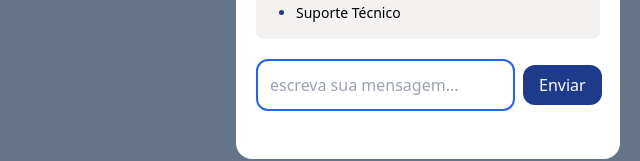
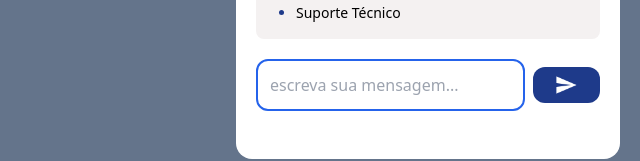
Before and after one commit to Danimanuel/front-end, an Angular app: page / in a window 1280 px wide. Shown: the part 545-706 px from the top of the page, without its empty margins (640-1280 px from the left). Built offline with nearby package versions, Linux system fonts and the light colour scheme.

Commit message:
front-end finalizado

```diff
--- a/src/app/components/chat/chat.component.html
+++ b/src/app/components/chat/chat.component.html
@@ -2,8 +2,8 @@
   <div class=" -ml-10 h-screen p-[30px]" >
     <section class="bg-white overflow-hidden  transition-all duration-500 ease-in-out transform origin-bottom fixed bottom-24 right-5
      rounded-2xl
-     xs:w-[20rem] h-[25rem] right-0
-      sm:w-80 sm:h-[30rem]
+     xs:w-[20rem] h-[25rem] --0
+      sm:w-80 sm:h-[26rem]
       md:w-96 md:h-[26rem]
     "
      *ngIf="mostraChat">
@@ -26,7 +26,7 @@
       </article>
       <form method="post" class="flex items-center gap-2 px-5">
         <input type="text" placeholder="escreva sua mensagem..." class="flex-1 rounded-xl border-2 p-3 border-blue-600">
-        <button type="submit" class="bg-blue-900 text-white px-4 py-2 rounded-xl">Enviar</button>
+        <button type="submit" class="bg-blue-900 text-white px-4 py-2 rounded-xl"><img src="img/send.png" alt="" class="w-[35px] invert brightness-0 "></button>
       </form>
     </section>
         <img src="img/chat.png" alt="chat"  (click)="appear()" class="w-[75px] cursor-pointer fixed bottom-5 right-5">
```
Also changed, not shown: public/img/send.png (added).
